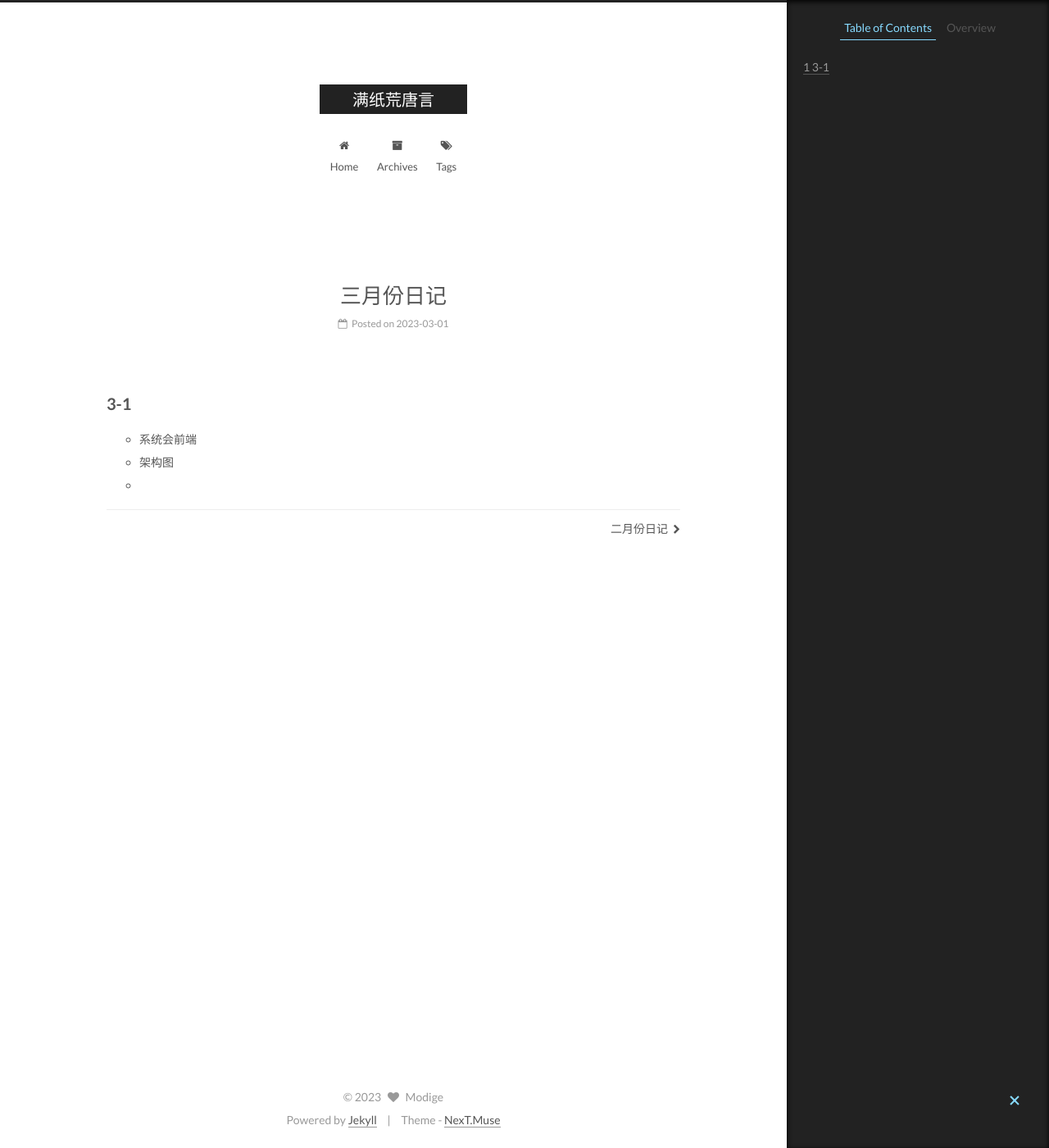
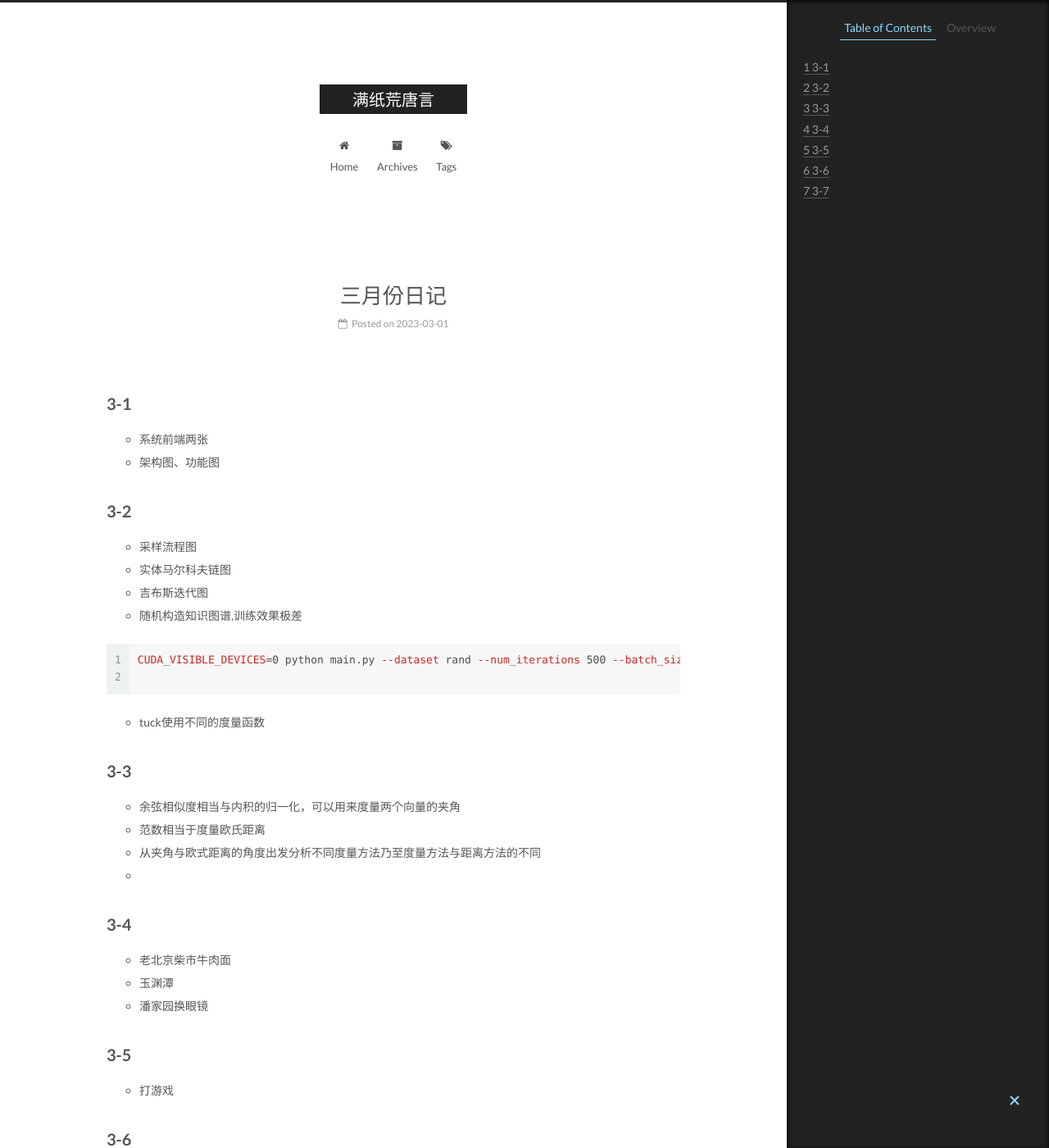
Before and after one commit to modiman/modiman.github.io, a Jekyll site: the page built from _posts/2023-3-1-三月份日记.md, in a window 1280 px wide and 1400 px high. Shown: the whole window at 82% size. Built offline with Jekyll 4.4.1, drawn with Linux system fonts in a browser that asks for light colours; some of the changed text lies outside the part shown.

Commit message:
Update 2023-3-1-三月份日记.md

````diff
--- a/_posts/2023-3-1-三月份日记.md
+++ b/_posts/2023-3-1-三月份日记.md
@@ -1,5 +1,47 @@
 ## 3-1
 
-* 系统会前端
-* 架构图
+* 系统前端两张
+* 架构图、功能图
+
+## 3-2
+
+* 采样流程图
+* 实体马尔科夫链图
+* 吉布斯迭代图
+* 随机构造知识图谱,训练效果极差
+
+```shell
+CUDA_VISIBLE_DEVICES=0 python main.py --dataset rand --num_iterations 500 --batch_size 128  --lr 0.0005 --dr 1.0 --edim 200 --rdim 200 --input_dropout 0.3 --hidden_dropout1 0.4 --hidden_dropout2 0.5 --label_smoothing 0.1
+
+```
+
+* tuck使用不同的度量函数
+
+## 3-3
+
+* 余弦相似度相当与内积的归一化，可以用来度量两个向量的夹角
+* 范数相当于度量欧氏距离
+* 从夹角与欧式距离的角度出发分析不同度量方法乃至度量方法与距离方法的不同
 *
+
+## 3-4
+
+* 老北京柴市牛肉面
+* 玉渊潭
+* 潘家园换眼镜
+
+## 3-5
+
+* 打游戏
+
+## 3-6
+
+* 下载开源数据集[KnowledgeGraphData](https://github.com/ownthink/KnowledgeGraphData)
+* 整理数据集并训练模型
+* 问答系统整合flask
+*
+
+## 3-7
+
+* 图片转为矢量图
+* 不适合向量可视化
````
